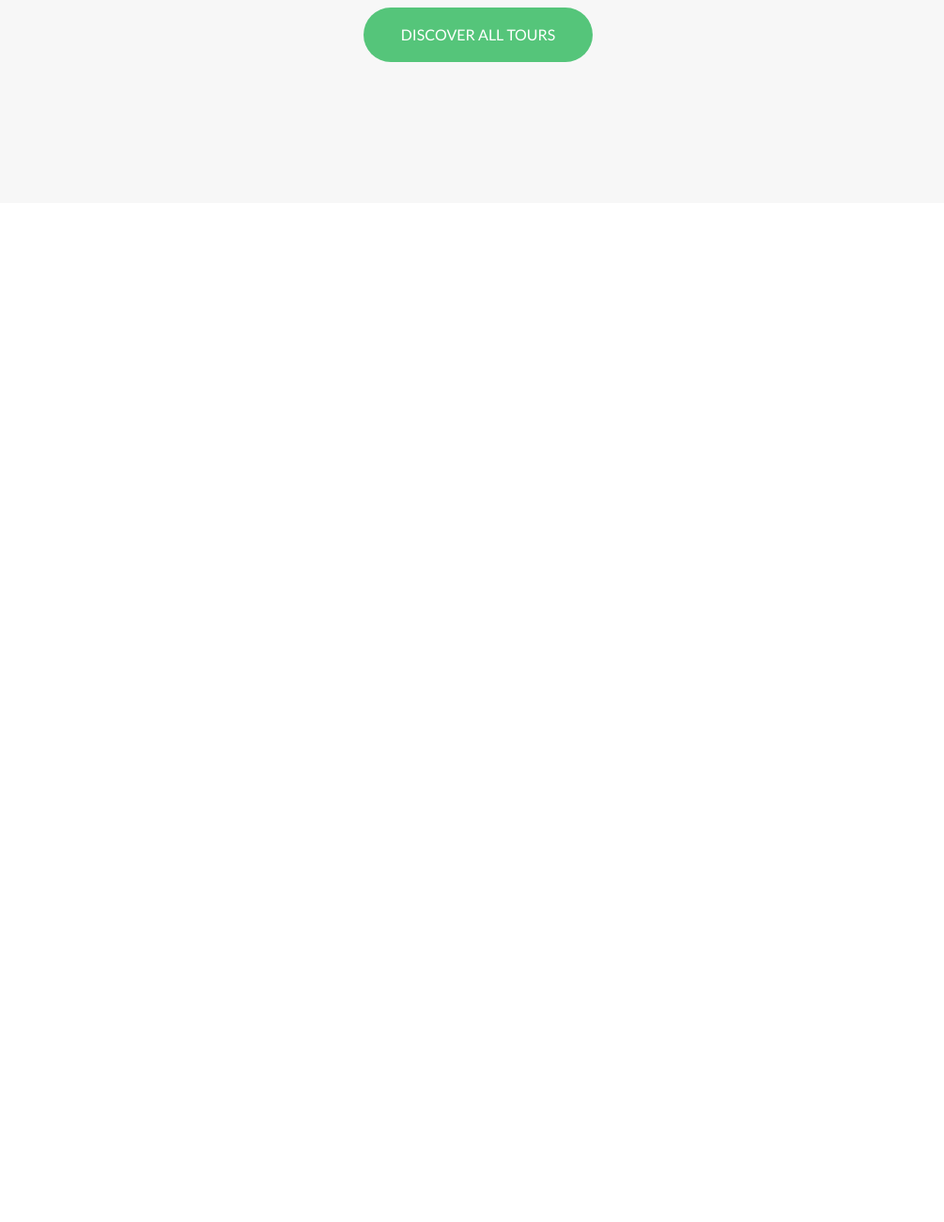
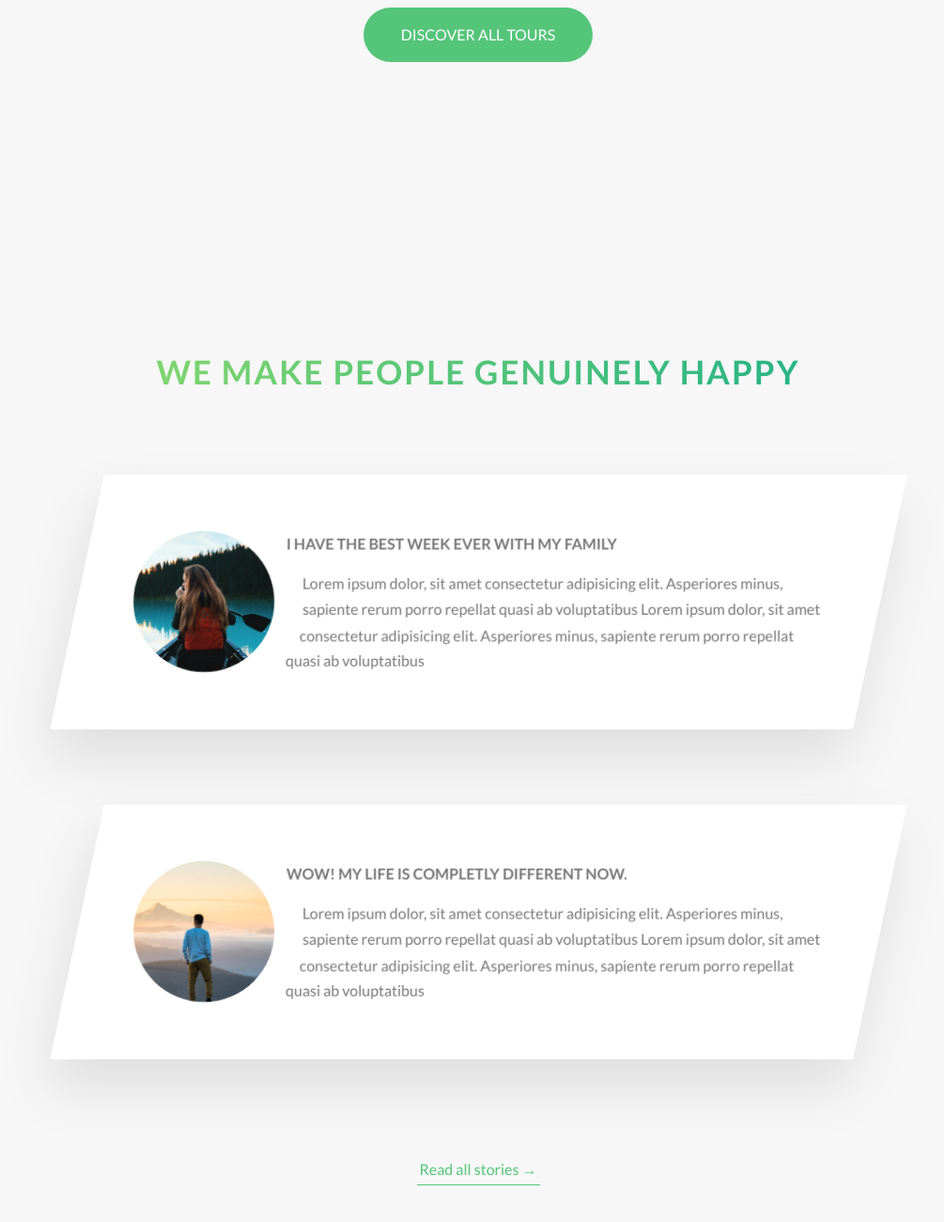
Before and after one commit to elavagni/Natours, a website: page index.html in a window 1280 px wide. Shown: the part 3094-4394 px from the top of the page at 94% size, without its empty margins (131-1136 px from the left). Before the commit the page ends 3340 px from the top, so only its background shows below. Drawn offline with Linux system fonts and the light colour scheme.

Commit message:
Added story component

```diff
--- a/index.html
+++ b/index.html
@@ -219,6 +219,51 @@
 
         </section>
 
+        <section class="section-stories">
+            <div class="u-center-text u-margin-bottom-big">
+                <h2 class="heading-secondary">
+                    We make people genuinely happy
+                </h2>
+            </div>
+
+            <div class="row">
+                <div class="story">
+                    <figure class="story__shape">
+                        <img src="img/nat-8.jpg" alt="Person on a tour" class="story__img">
+                        <figcaption class="story__caption">Mary Smith</figcaption>
+                    </figure>
+                    <div class="story__text">
+                        <h3 class="heading-tertiary u-margin-bottom-small">I have the best week ever with my family</h3>
+                        <p>
+                            Lorem ipsum dolor, sit amet consectetur adipisicing elit. Asperiores minus, sapiente rerum porro repellat quasi ab voluptatibus
+                            Lorem ipsum dolor, sit amet consectetur adipisicing elit. Asperiores minus, sapiente rerum porro repellat quasi ab voluptatibus
+                        </p>
+                    </div>
+                </div>
+            </div>
+
+            <div class="row">
+                    <div class="story">
+                        <figure class="story__shape">
+                            <img src="img/nat-9.jpg" alt="Person on a tour" class="story__img">
+                            <figcaption class="story__caption">Jack Wilson</figcaption>
+                        </figure>
+                        <div class="story__text">
+                            <h3 class="heading-tertiary u-margin-bottom-small">WOW! My life is completly different now.</h3>
+                            <p>
+                                Lorem ipsum dolor, sit amet consectetur adipisicing elit. Asperiores minus, sapiente rerum porro repellat quasi ab voluptatibus
+                                Lorem ipsum dolor, sit amet consectetur adipisicing elit. Asperiores minus, sapiente rerum porro repellat quasi ab voluptatibus
+                            </p>
+                        </div>
+                    </div>
+                </div>
+
+                <div class="u-center-text u-margin-top-huge">
+                    <a href="#" class="btn-text">Read all stories &rarr;</a>
+                </div>
+
+        </section>
+
     </main>
 
      <!-- Leave this here to test grid system -->
--- /dev/null
+++ b/sass/components/_story.scss
@@ -0,0 +1,59 @@
+.story {
+    width: 75%;
+    margin: 0 auto;
+    box-shadow: 0 3rem 6rem rgba($color-black, .1);
+    background-color: $color-white;
+    border-radius: 3px;
+    padding: 6rem;
+    padding-left: 9rem;
+    font-size: $default-font-size;
+    transform: skewX(-12deg);
+
+    &__shape {
+        width: 15rem;
+        height: 15rem;
+        float: left;
+        -webkit-shape-outside: circle(50% at 50%);
+        shape-outside: circle(50% at 50%);
+        clip-path: circle(50% at 50%);
+        -webkit-clip-path: circle(50% at 50%);
+        transform: translateX(-3rem) skewX(12deg);;
+        position: relative;
+    }
+
+    &__img {
+        height: 100%;
+        transform: translateX(-4rem) scale(1.4);
+        backface-visibility: hidden;
+        transition: all .5s;
+    }
+
+    &__text {
+        transform: skewX(12deg);
+    }
+
+    &__caption {
+        position: absolute;
+        top:50%;
+        left:50%;
+        transform: translate(-50%, 20%);
+        color: $color-white;
+        font-size: 1.7rem;
+        text-align: center;
+        opacity: 0;
+        transition: all .5s;
+        backface-visibility: hidden;
+    }
+
+    &:hover &__caption {
+       opacity: 1;
+       transform: translate(-50%, -50%);
+    }
+
+
+    &:hover &__img {
+        transform: translateX(-4rem) scale(1);
+        filter: blur(3px) brightness(80%);
+    }
+
+}
--- a/sass/main.scss
+++ b/sass/main.scss
@@ -12,6 +12,7 @@
 @import "components/composition";
 @import "components/feature-box";
 @import "components/card";
+@import "components/story";
 
 @import "layout/grid";
 @import "layout/header";
--- a/sass/pages/_home.scss
+++ b/sass/pages/_home.scss
@@ -25,3 +25,10 @@
     padding: 25rem 0 15rem 0;
     margin-top:-12rem;
 }
+
+.section-stories {
+    padding: 15rem 0;
+    background-color: $color-gray-light-1;
+
+
+}
```
Also changed, not shown: css/style.css.
